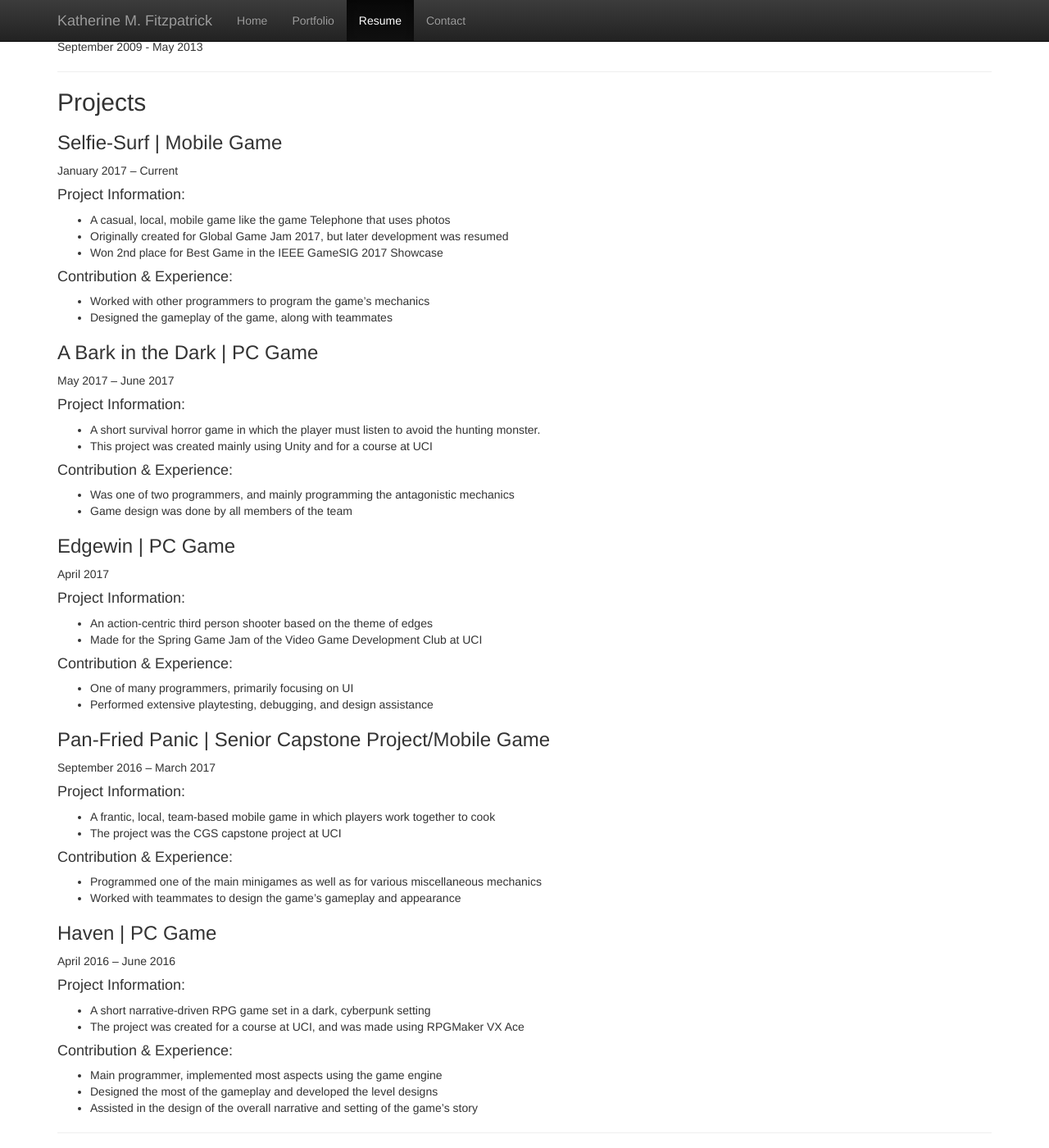
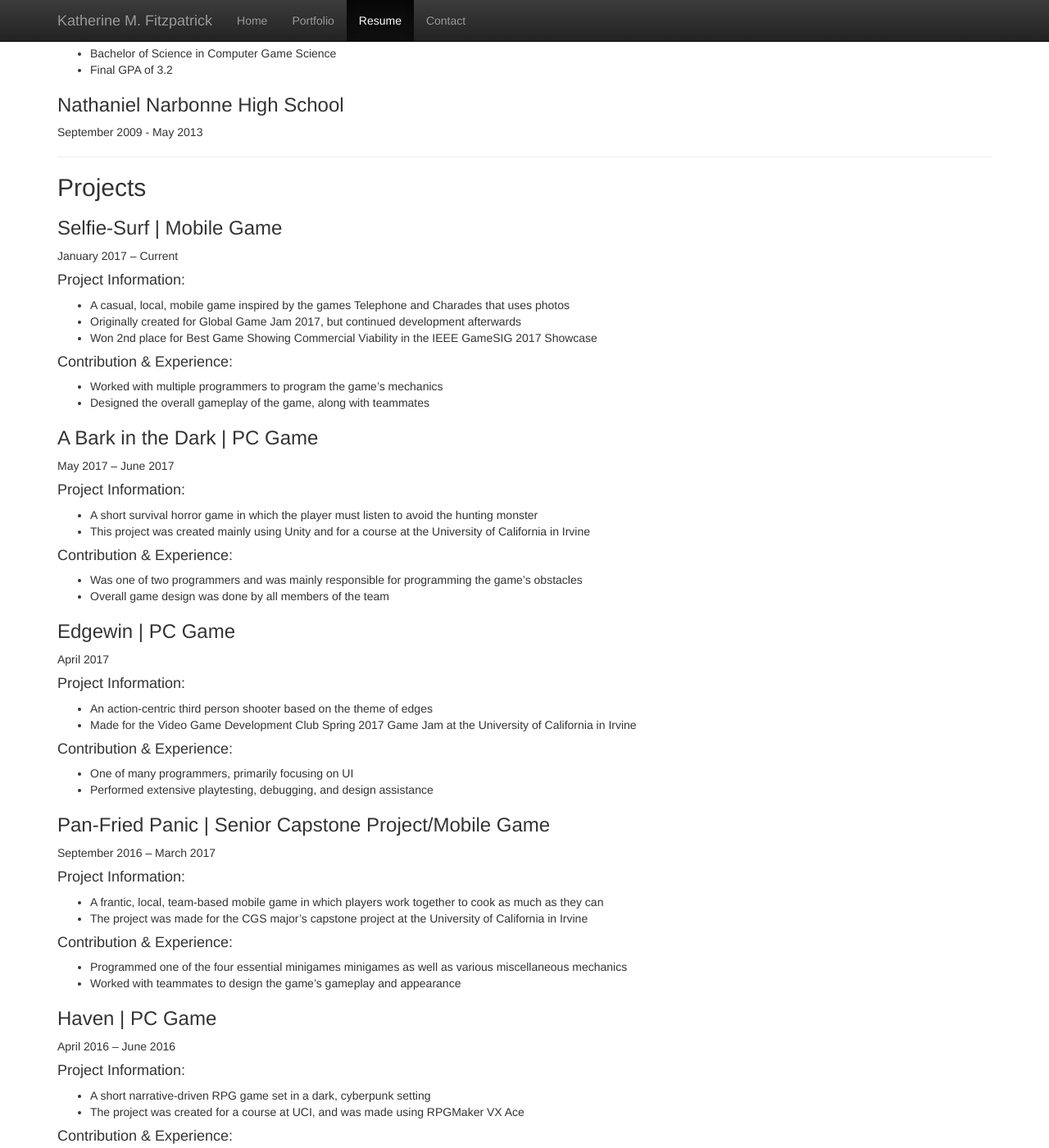
Before and after one commit to kathermf/kathermf.github.io, a Jekyll site: the page built from resume.md, in a window 1280 px wide and 1400 px high, scrolled down 566 px. Shown: the whole window at 82% size. Built offline with Jekyll 4.4.1, drawn with Linux system fonts in a browser that asks for light colours; some of the changed text lies outside the part shown.

Commit message:
Resume update, minor changes

```diff
--- a/resume.md
+++ b/resume.md
@@ -4,6 +4,13 @@
 ---
 
 # {{ page.title }}
+
+---
+
+## Objective
+
+I am interested in the development of video games as a programmer and/or designer. I also aim to further
+my skills in those areas.
 
 ---
 
@@ -30,29 +37,29 @@
 ### Selfie-Surf | Mobile Game
 January 2017 – Current
 #### Project Information:
-* A casual, local, mobile game like the game Telephone that uses photos
-* Originally created for Global Game Jam 2017,  but later development was resumed
-* Won 2nd place for Best Game in the IEEE GameSIG 2017 Showcase
+* A casual, local, mobile game inspired by the games Telephone and Charades that uses photos
+* Originally created for Global Game Jam 2017,  but continued development afterwards
+* Won 2nd place for Best Game Showing Commercial Viability in the IEEE GameSIG 2017 Showcase
 
 #### Contribution & Experience:
-* Worked with other programmers to program the game’s mechanics
-* Designed the gameplay of the game, along with teammates
+* Worked with multiple programmers to program the game’s mechanics
+* Designed the overall gameplay of the game, along with teammates
 
 ### A Bark in the Dark | PC Game
 May 2017 – June 2017
 #### Project Information:
-* A short survival horror game in which the player must listen to avoid the hunting monster.
-* This project was created mainly using Unity and for a course at UCI
+* A short survival horror game in which the player must listen to avoid the hunting monster
+* This project was created mainly using Unity and for a course at the University of California in Irvine
 
 #### Contribution & Experience:
-* Was one of two programmers, and mainly programming the antagonistic mechanics
-* Game design was done by all members of the team
+* Was one of two programmers and was mainly responsible for programming the game's obstacles
+* Overall game design was done by all members of the team
 
 ### Edgewin | PC Game
 April 2017
 #### Project Information:
 * An action-centric third person shooter based on the theme of edges
-* Made for the Spring Game Jam of the Video Game Development Club at UCI
+* Made for the Video Game Development Club Spring 2017 Game Jam at the University of California in Irvine
 
 #### Contribution & Experience:
 * One of many programmers, primarily focusing on UI
@@ -61,11 +68,11 @@
 ### Pan-Fried Panic | Senior Capstone Project/Mobile Game
 September 2016 – March 2017
 #### Project Information:
-* A frantic, local, team-based mobile game in which players work together to cook
-* The project was the CGS capstone project at UCI
+* A frantic, local, team-based mobile game in which players work together to cook as much as they can
+* The project was made for the CGS major's capstone project at the University of California in Irvine
 
 #### Contribution & Experience:
-* Programmed one of the main minigames as well as for various miscellaneous mechanics
+* Programmed one of the four essential minigames minigames as well as various miscellaneous mechanics
 * Worked with teammates to design the game’s gameplay and appearance
 
 ### Haven | PC Game
@@ -80,3 +87,9 @@
 * Assisted in the design of the overall narrative and setting of the game’s story
 
 ---
+
+## Hobbies
+
+* Enjoys playing a large variety of games, especially multiplayer games and games with unique gameplay
+* Develops small games or game mechanics as personal side projects
+* Sketches art of various styles, including designs and concepts, in spare time
```
Also changed, not shown: portfolio.md (+2 -2 lines), s_selfiesurf.md (+1 -1 lines).
